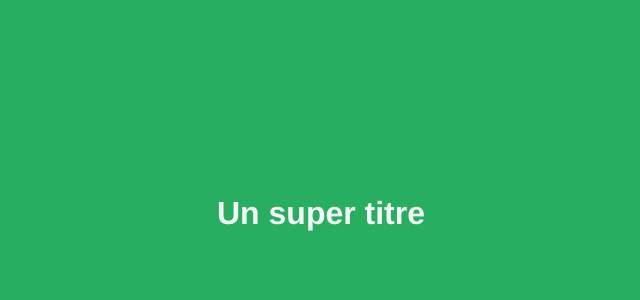
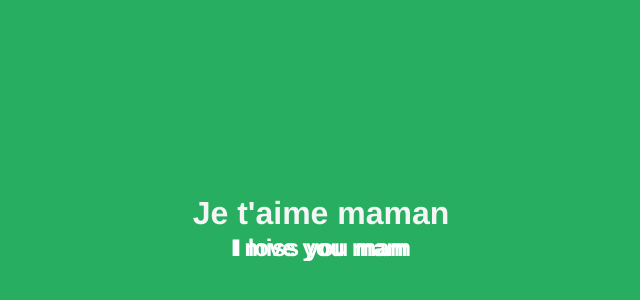
Before and after one commit to SmoGithubCoder/OpenClassRoomProject, a plain HTML site: page index.html in a window 1280 px wide. Shown: the part 106-406 px from the top of the page, without its empty margins (327-967 px from the left). Drawn offline with Linux system fonts and the light colour scheme.

Commit message:
Ajout d'un h2 et modification des styles

```diff
--- a/index.html
+++ b/index.html
@@ -5,6 +5,8 @@
    <link rel="stylesheet" type="text/css" href="styles.css">
 </head>
 <body>
-   <h1>Un super titre</h1>
+   <h1>Je t'aime maman</h1>
+   <h2>I love you mam</h2>
+   <h2>I miss you mam</h2>
 </body>
 </html>
--- a/styles.css
+++ b/styles.css
@@ -7,6 +7,16 @@ h1 {
    font-family: Helvetica;
    font-size: 100;
 }
+h2{
+   position : absolute;
+   top: 40%;
+   width: 100%;
+   text-align:center ;
+   font-family: Helvetica;
+   font-size: 100;
+}
 body{
-   background-color: #27ae60;
+      background-color: #27ae60;
+      color: white;
+      font-size: 50;
 }
```
